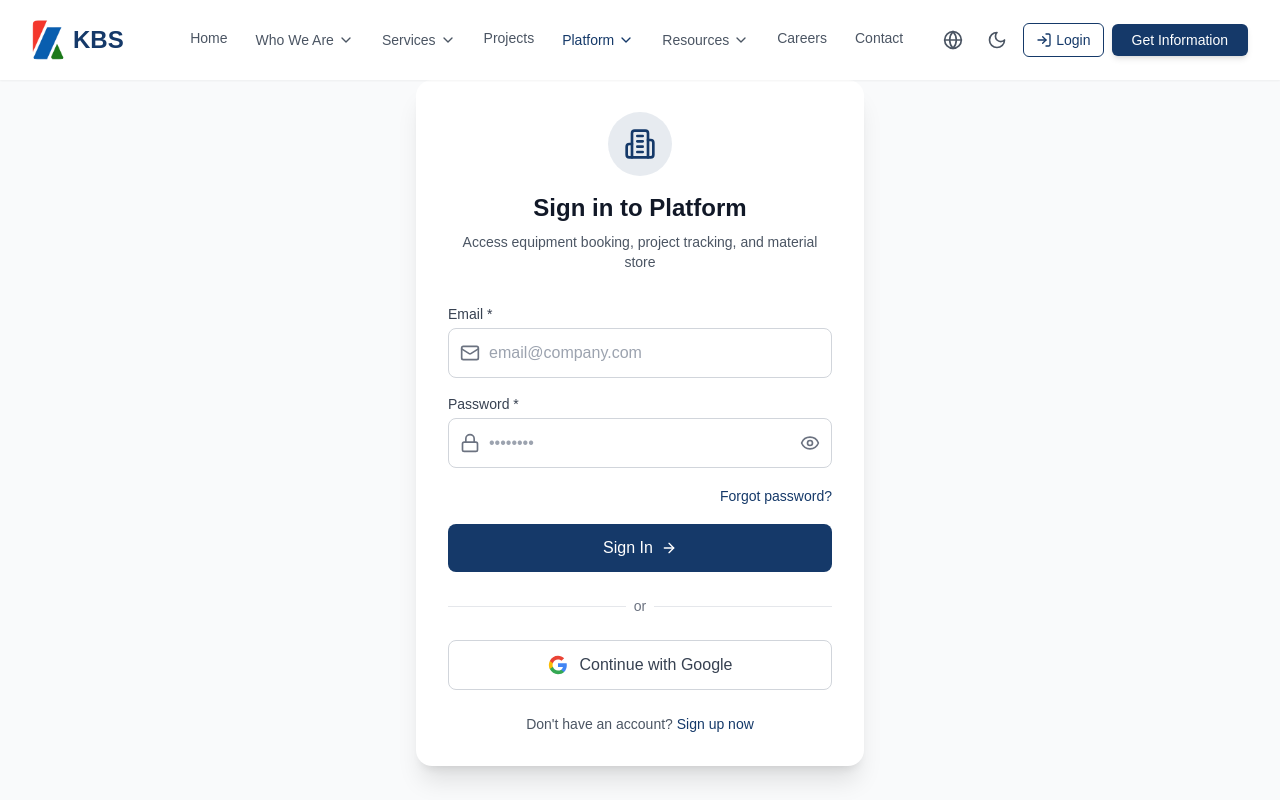
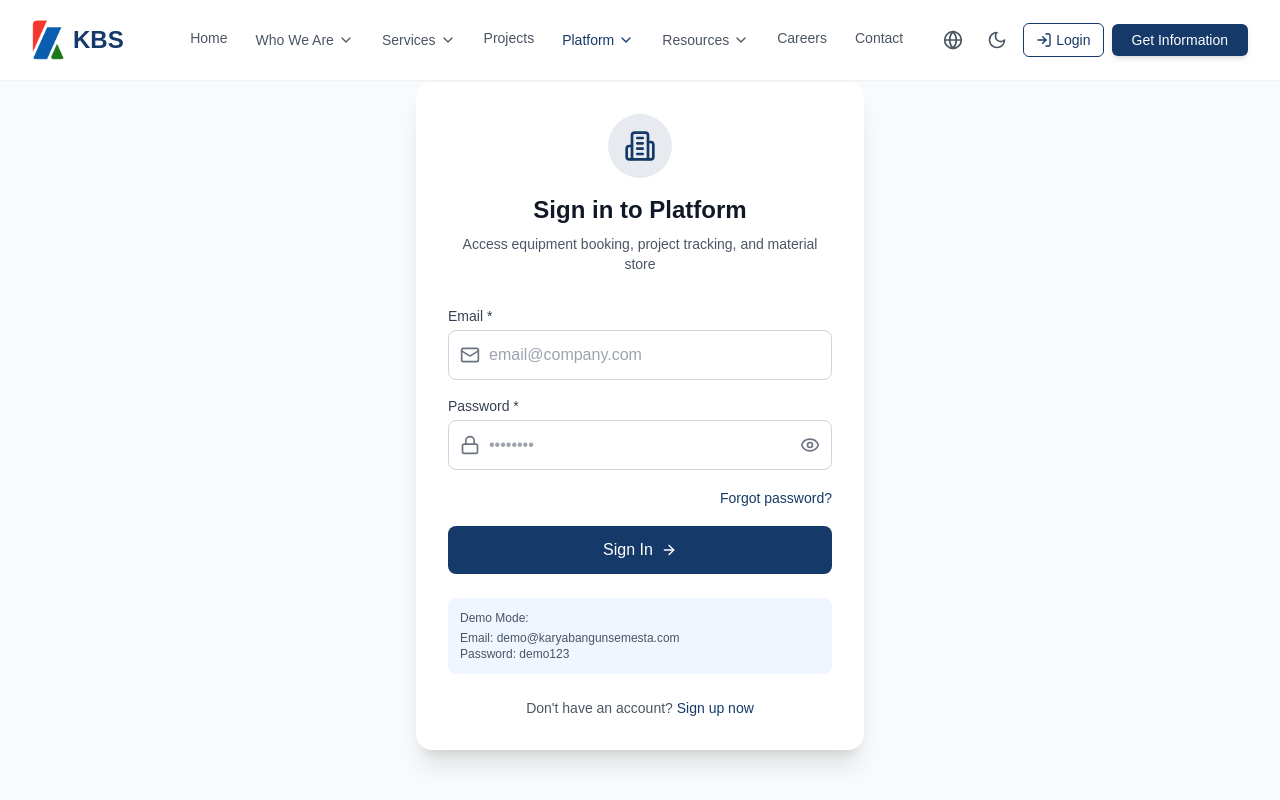
Before and after one commit to marcelaritonang/website-pt.kbs, a Next.js app: page /platform/login in a window 1280 px wide. Shown: the top 800 px of the page. Built offline with nearby package versions, Linux system fonts and the light colour scheme.

Commit message:
fix: remove Google login button, add demo credentials info
- Google OAuth not implemented, button was misleading
- Show demo credentials on login page for testing

```diff
--- a/src/app/platform/login/page.tsx
+++ b/src/app/platform/login/page.tsx
@@ -257,30 +257,12 @@ export default function LoginPage() {
           </button>
         </form>
 
-        {/* Divider */}
-        <div className="relative my-6">
-          <div className={`absolute inset-0 flex items-center`}>
-            <div className={`w-full border-t ${isDark ? 'border-gray-700' : 'border-gray-200'}`}></div>
-          </div>
-          <div className="relative flex justify-center text-sm">
-            <span className={`px-2 ${isDark ? 'bg-gray-800 text-gray-400' : 'bg-white text-gray-500'}`}>
-              {language === 'id' ? 'atau' : 'or'}
-            </span>
-          </div>
+        {/* Demo Info */}
+        <div className={`mt-6 p-3 rounded-lg text-xs ${isDark ? 'bg-gray-700 text-gray-400' : 'bg-blue-50 text-gray-600'}`}>
+          <p className="font-medium mb-1">Demo Mode:</p>
+          <p>Email: demo@karyabangunsemesta.com</p>
+          <p>Password: demo123</p>
         </div>
-
-        {/* Google Login */}
-        <button className={`w-full flex items-center justify-center gap-3 py-3 rounded-lg border font-medium transition ${
-          isDark ? 'border-gray-600 text-gray-300 hover:bg-gray-700' : 'border-gray-300 text-gray-700 hover:bg-gray-50'
-        }`}>
-          <svg className="w-5 h-5" viewBox="0 0 24 24">
-            <path fill="#4285F4" d="M22.56 12.25c0-.78-.07-1.53-.2-2.25H12v4.26h5.92c-.26 1.37-1.04 2.53-2.21 3.31v2.77h3.57c2.08-1.92 3.28-4.74 3.28-8.09z"/>
-            <path fill="#34A853" d="M12 23c2.97 0 5.46-.98 7.28-2.66l-3.57-2.77c-.98.66-2.23 1.06-3.71 1.06-2.86 0-5.29-1.93-6.16-4.53H2.18v2.84C3.99 20.53 7.7 23 12 23z"/>
-            <path fill="#FBBC05" d="M5.84 14.09c-.22-.66-.35-1.36-.35-2.09s.13-1.43.35-2.09V7.07H2.18C1.43 8.55 1 10.22 1 12s.43 3.45 1.18 4.93l2.85-2.22.81-.62z"/>
-            <path fill="#EA4335" d="M12 5.38c1.62 0 3.06.56 4.21 1.64l3.15-3.15C17.45 2.09 14.97 1 12 1 7.7 1 3.99 3.47 2.18 7.07l3.66 2.84c.87-2.6 3.3-4.53 6.16-4.53z"/>
-          </svg>
-          {language === 'id' ? 'Masuk dengan Google' : 'Continue with Google'}
-        </button>
 
         {/* Toggle Login/Register */}
         <p className={`mt-6 text-center text-sm ${isDark ? 'text-gray-400' : 'text-gray-600'}`}>
```
